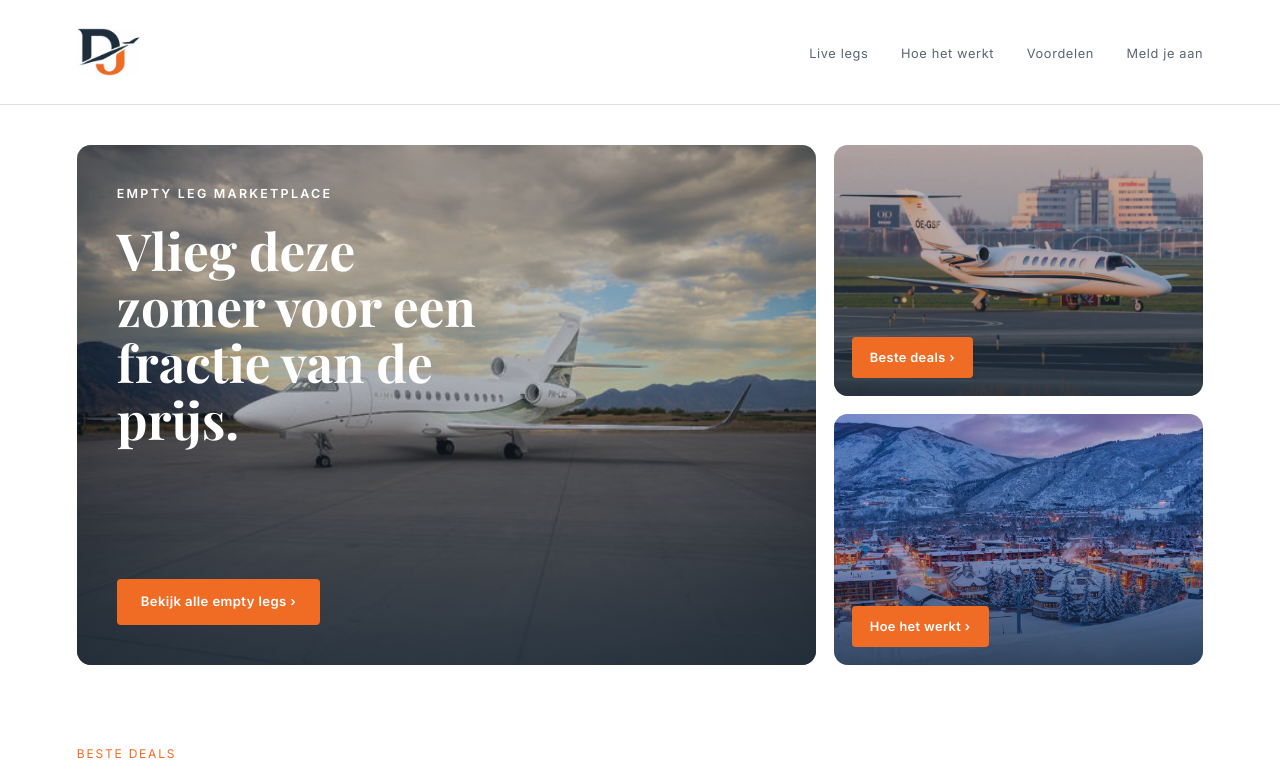
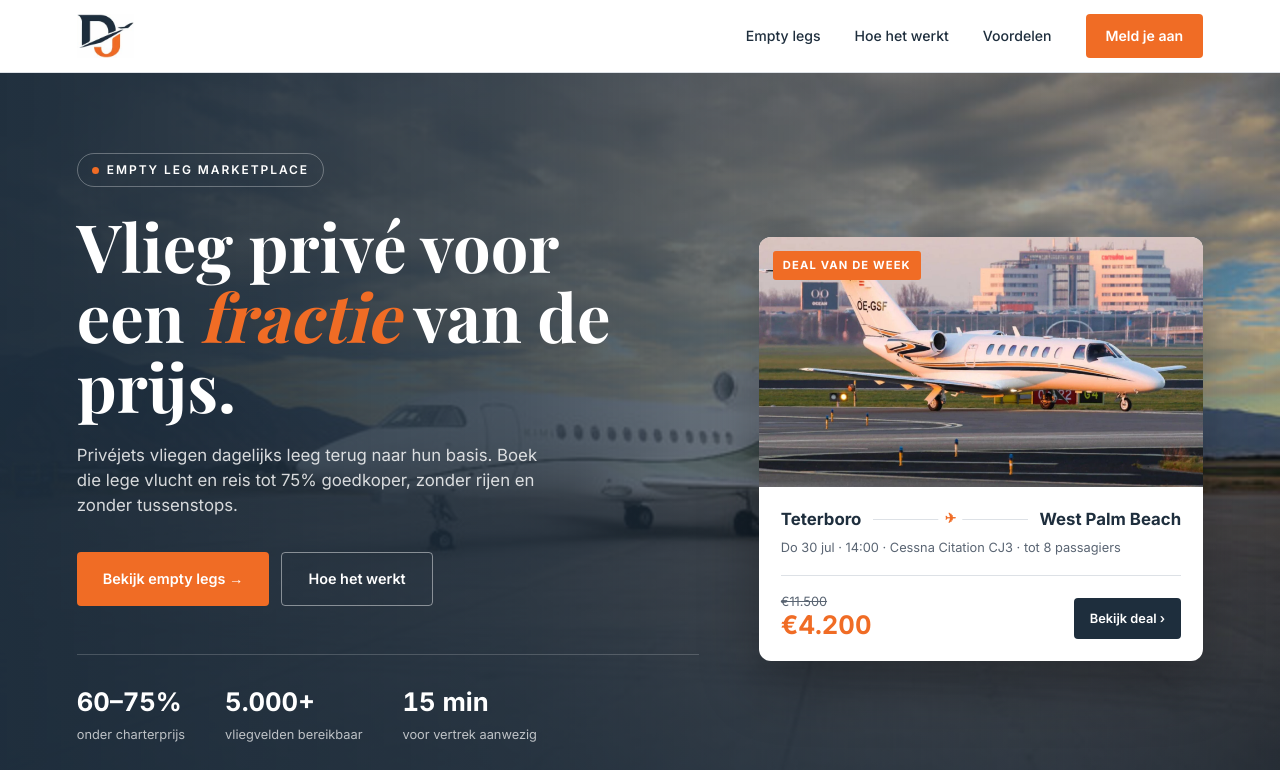
Before and after one commit to thomasmeenderink/testsite, a plain HTML site: page index.html in a window 1280 px wide. Shown: the top 770 px of the page. Drawn offline with nearby package versions, Linux system fonts and the light colour scheme; a web font is replaced by a local one.

Commit message:
Nieuwe hero-sectie en menu
Sticky menu met oranje knop 'Meld je aan' en een uitklapmenu op mobiel. De hero heeft nu een foto over de volle breedte met kop, uitleg, twee knoppen, kerncijfers en een 'deal van de week'-kaart.

```diff
--- a/index.html
+++ b/index.html
@@ -25,7 +25,7 @@
     --radius: 4px;
   }
   *{box-sizing:border-box; margin:0; padding:0;}
-  html{scroll-behavior:smooth;}
+  html{scroll-behavior:smooth; scroll-padding-top: 80px;}
   body{
     background: var(--bg);
     color: var(--text);
@@ -36,73 +36,148 @@
   h1, h2, .serif{ font-family: 'Playfair Display', serif; }
   a{ color: inherit; }
 
+  /* --- menu --- */
   header{
-    position: relative; z-index: 1;
-    padding: 28px 6vw;
+    position: sticky; top: 0; z-index: 50;
+    padding: 14px 6vw;
+    background: rgba(255,255,255,0.94);
+    -webkit-backdrop-filter: blur(10px); backdrop-filter: blur(10px);
     border-bottom: 1px solid var(--panel-line);
   }
   .bar{
     max-width: 1180px; margin: 0 auto;
     display:flex; justify-content: space-between; align-items:center;
   }
-  .logo{
-    display:flex; align-items:center; gap: 12px; text-decoration:none;
-    font-size: 1.3rem; letter-spacing: 0.12em; font-weight: 700; color: var(--navy);
+  .logo{ display:flex; align-items:center; text-decoration:none; }
+  .logo-mark img{ display:block; height: 44px; width:auto; }
+  .menu{ display:flex; align-items:center; gap: 34px; }
+  .menu a{
+    color: var(--navy); text-decoration:none; font-size: 0.88rem; font-weight: 500;
+    position: relative; padding: 6px 0;
   }
-  .logo span{ color: var(--accent); }
-  .logo-mark img{ display:block; height: 48px; width:auto; }
-  nav a{
-    color: var(--text-dim); text-decoration:none; font-size: 0.8rem;
-    letter-spacing: 0.05em; margin-left: 28px;
+  .menu a::after{
+    content:''; position:absolute; left:0; right:0; bottom:0; height:2px;
+    background: var(--accent); transform: scaleX(0); transform-origin: left;
+    transition: transform .2s ease;
   }
-  nav a:hover{ color: var(--accent); }
+  .menu a:hover::after{ transform: scaleX(1); }
+  .menu .menu-cta{
+    background: var(--accent); color: var(--white); font-weight: 600;
+    padding: 11px 20px; border-radius: var(--radius);
+  }
+  .menu .menu-cta::after{ display:none; }
+  .menu .menu-cta:hover{ background: var(--accent-hover); }
+  .menu-toggle{
+    display:none; background: transparent; border: 1px solid var(--panel-line);
+    width: 44px; height: 44px; padding: 0; border-radius: var(--radius);
+    align-items:center; justify-content:center; flex-direction:column; gap: 5px;
+  }
+  .menu-toggle:hover{ background: transparent; border-color: var(--navy); }
+  .menu-toggle span{ display:block; width: 20px; height: 2px; background: var(--navy); transition: transform .2s ease, opacity .2s ease; }
+  header.open .menu-toggle span:nth-child(1){ transform: translateY(7px) rotate(45deg); }
+  header.open .menu-toggle span:nth-child(2){ opacity: 0; }
+  header.open .menu-toggle span:nth-child(3){ transform: translateY(-7px) rotate(-45deg); }
+  @media (max-width: 800px){
+    .menu-toggle{ display:flex; }
+    .menu{
+      display:none; position:absolute; left:0; right:0; top:100%;
+      flex-direction:column; align-items:stretch; gap: 0;
+      background: var(--white); border-bottom: 1px solid var(--panel-line);
+      padding: 8px 6vw 20px;
+    }
+    header.open .menu{ display:flex; }
+    .menu a{ padding: 14px 0; border-bottom: 1px solid var(--panel-line); font-size: 1rem; }
+    .menu a::after{ display:none; }
+    .menu .menu-cta{ margin-top: 16px; text-align:center; border-bottom: none; }
+  }
 
-  .hero-wrap{
-    position: relative; z-index: 1;
-    padding: 5vh 6vw 4vh;
+  /* --- hero --- */
+  .hero{
+    position: relative; overflow: hidden;
+    min-height: min(88vh, 760px);
+    display:flex; align-items:center;
+    padding: 80px 6vw;
+    background: var(--navy);
   }
-  .hero-banner{
-    max-width: 1180px; margin: 0 auto;
-    display:grid; grid-template-columns: 2fr 1fr; gap: 18px;
+  .hero > .hero-bg{ position:absolute; inset:0; width:100%; max-width:none; height:100%; margin:0; object-fit:cover; display:block; }
+  .hero::before{
+    content:''; position:absolute; inset:0; z-index:1;
+    background:
+      linear-gradient(90deg, rgba(30,46,61,0.95) 0%, rgba(30,46,61,0.8) 40%, rgba(30,46,61,0.25) 100%),
+      linear-gradient(0deg, rgba(30,46,61,0.6) 0%, rgba(30,46,61,0) 40%);
   }
-  .hero-main, .hero-tile{
-    position:relative; border-radius: 14px; overflow:hidden;
-    background: var(--panel);
+  .hero-inner{
+    position:relative; z-index:2; width:100%; max-width: 1180px; margin: 0 auto;
+    display:grid; grid-template-columns: 1.4fr 1fr; gap: 60px; align-items:center;
   }
-  .hero-main{ min-height: 520px; }
-  .hero-side{ display:grid; grid-template-rows: 1fr 1fr; gap: 18px; }
-  .hero-tile{ min-height: 251px; }
-  .hero-main img, .hero-tile img{
-    position:absolute; inset:0; width:100%; height:100%; object-fit:cover; display:block;
+  .hero-badge{
+    display:inline-flex; align-items:center; gap: 8px;
+    color: var(--white); font-size: 0.75rem; font-weight: 600; letter-spacing: 0.16em;
+    border: 1px solid rgba(255,255,255,0.3); border-radius: 999px; padding: 7px 14px;
   }
-  .hero-shade{
-    position:absolute; inset:0;
-    background: linear-gradient(180deg, rgba(30,46,61,0.25) 0%, rgba(30,46,61,0.35) 55%, rgba(30,46,61,0.8) 100%);
+  .hero-badge::before{ content:''; width:7px; height:7px; border-radius:50%; background: var(--accent); }
+  .hero h1{
+    font-family:'Playfair Display', serif; font-weight:700; color: var(--white);
+    font-size: clamp(2.4rem, 5.2vw, 4.2rem); line-height:1.05; margin-top: 24px; max-width: 13ch;
   }
-  .hero-main-content{
-    position:relative; z-index:2; height:100%; padding: 40px;
-    display:flex; flex-direction:column; justify-content:space-between;
+  .hero h1 em{ font-style: italic; color: var(--accent); }
+  .hero-lead{ color: rgba(255,255,255,0.82); font-size: 1.05rem; max-width: 46ch; margin-top: 22px; }
+  .hero-actions{ display:flex; gap: 12px; flex-wrap: wrap; margin-top: 34px; }
+  .hero-btn{
+    display:inline-flex; align-items:center; gap: 8px;
+    font-weight:600; font-size: 0.9rem; text-decoration:none;
+    padding: 15px 26px; border-radius: var(--radius);
   }
-  .hero-eyebrow{
-    color: var(--white); font-weight:600; font-size: 0.78rem; letter-spacing: 0.18em; display:block;
+  .hero-btn.primary{ background: var(--accent); color: var(--white); }
+  .hero-btn.primary:hover{ background: var(--accent-hover); }
+  .hero-btn.ghost{ color: var(--white); border: 1px solid rgba(255,255,255,0.45); }
+  .hero-btn.ghost:hover{ border-color: var(--white); background: rgba(255,255,255,0.08); }
+  .hero-stats{
+    display:grid; grid-template-columns: repeat(3, auto); justify-content:start; gap: 40px; margin-top: 48px; padding-top: 28px;
+    border-top: 1px solid rgba(255,255,255,0.18);
   }
-  .hero-main h1{
-    font-family:'Playfair Display', serif; font-weight:700; color:#fff;
-    font-size: clamp(2rem, 4vw, 3.2rem); line-height:1.1; max-width: 11ch; margin-top:18px;
+  .hero-stats strong{ display:block; color: var(--white); font-size: 1.6rem; font-weight: 700; font-variant-numeric: tabular-nums; }
+  .hero-stats span{ color: rgba(255,255,255,0.7); font-size: 0.8rem; }
+
+  .hero-deal{
+    background: var(--white); border-radius: 12px; overflow:hidden;
+    box-shadow: 0 24px 60px rgba(0,0,0,0.3);
   }
-  .hero-pill{
-    display:inline-flex; align-items:center; gap:6px; width:fit-content;
-    font-family:'Inter', sans-serif; font-weight:600; font-size: 0.82rem; letter-spacing: 0.03em;
-    background: var(--accent); color: var(--bg);
-    padding: 13px 24px; border-radius: var(--radius); text-decoration:none;
+  .hero-deal-img{ position:relative; aspect-ratio: 16/9; }
+  .hero-deal-img img{ width:100%; height:100%; object-fit:cover; display:block; }
+  .hero-deal-tag{
+    position:absolute; top: 14px; left: 14px;
+    background: var(--accent); color: var(--white);
+    font-size: 0.7rem; font-weight: 700; letter-spacing: 0.1em;
+    padding: 6px 10px; border-radius: 3px;
   }
-  .hero-pill:hover{ background: var(--accent-hover); }
-  .hero-tile .hero-pill{ position:absolute; left:18px; bottom:18px; z-index:2; padding: 11px 18px; font-size:0.8rem; }
-  @media (max-width: 800px){
-    .hero-banner{ grid-template-columns: 1fr; }
-    .hero-main{ min-height: 340px; }
-    .hero-side{ grid-template-rows: 1fr 1fr; }
-    .hero-tile{ min-height: 180px; }
+  .hero-deal-body{ padding: 20px 22px 22px; }
+  .hero-deal-route{ display:flex; align-items:center; gap: 12px; font-weight: 700; font-size: 1.05rem; }
+  .hero-deal-route .line{ flex:1; height:1px; background: var(--panel-line); position:relative; }
+  .hero-deal-route .line::after{
+    content:'✈'; position:absolute; left:50%; top:50%; transform: translate(-50%,-55%);
+    background: var(--white); color: var(--accent); padding: 0 6px; font-size: 0.85rem;
+  }
+  .hero-deal-meta{ color: var(--text-dim); font-size: 0.8rem; margin-top: 6px; }
+  .hero-deal-foot{
+    display:flex; justify-content:space-between; align-items:flex-end;
+    margin-top: 18px; padding-top: 16px; border-top: 1px solid var(--panel-line);
+  }
+  .hero-deal-foot .old{ color: var(--text-dim); font-size: 0.8rem; text-decoration: line-through; }
+  .hero-deal-foot .now{ color: var(--accent); font-size: 1.6rem; font-weight: 700; line-height: 1.1; font-variant-numeric: tabular-nums; }
+  .hero-deal-foot a{
+    background: var(--navy); color: var(--white); text-decoration:none;
+    font-size: 0.8rem; font-weight: 600; padding: 11px 16px; border-radius: var(--radius);
+  }
+  .hero-deal-foot a:hover{ background: #2b4157; }
+
+  @media (max-width: 900px){
+    .hero{ min-height: auto; padding: 64px 6vw 56px; }
+    .hero::before{ background: linear-gradient(180deg, rgba(30,46,61,0.75) 0%, rgba(30,46,61,0.92) 100%); }
+    .hero-inner{ grid-template-columns: 1fr; gap: 40px; }
+    .hero-stats{ gap: 18px; }
+    .hero-stats strong{ font-size: 1.25rem; }
+    .hero-stats span{ font-size: 0.72rem; }
   }
 
   section{ position: relative; z-index:1; padding: 6vh 6vw; }
@@ -265,47 +340,57 @@
 </style>
 </head>
 <body>
-<header>
+<header id="top">
   <div class="bar">
-    <a href="#" class="logo" aria-label="Home">
+    <a href="#top" class="logo" aria-label="Home">
       <span class="logo-mark"><img src="images/logo.jpg" alt=""></span>
     </a>
-    <nav>
-      <a href="#deals">Live legs</a>
+    <button class="menu-toggle" id="menuToggle" aria-label="Menu" aria-expanded="false" aria-controls="menu">
+      <span></span><span></span><span></span>
+    </button>
+    <nav class="menu" id="menu">
+      <a href="#deals">Empty legs</a>
       <a href="#how">Hoe het werkt</a>
       <a href="#voordelen">Voordelen</a>
-      <a href="#signup">Meld je aan</a>
+      <a href="#signup" class="menu-cta">Meld je aan</a>
     </nav>
   </div>
 </header>
 
-<div class="hero-wrap">
-  <div class="hero-banner">
-    <div class="hero-main">
-      <img src="images/advantage-bereik.jpg" alt="Privéjet op de tarmac">
-      <div class="hero-shade"></div>
-      <div class="hero-main-content">
-        <div>
-          <span class="hero-eyebrow">EMPTY LEG MARKETPLACE</span>
-          <h1>Vlieg deze zomer voor een fractie van de prijs.</h1>
-        </div>
-        <a href="#deals" class="hero-pill">Bekijk alle empty legs ›</a>
+<section class="hero">
+  <img class="hero-bg" src="images/advantage-bereik.jpg" alt="">
+  <div class="hero-inner">
+    <div>
+      <span class="hero-badge">EMPTY LEG MARKETPLACE</span>
+      <h1>Vlieg privé voor een <em>fractie</em> van de prijs.</h1>
+      <p class="hero-lead">Privéjets vliegen dagelijks leeg terug naar hun basis. Boek die lege vlucht en reis tot 75% goedkoper, zonder rijen en zonder tussenstops.</p>
+      <div class="hero-actions">
+        <a href="#deals" class="hero-btn primary">Bekijk empty legs →</a>
+        <a href="#how" class="hero-btn ghost">Hoe het werkt</a>
+      </div>
+      <div class="hero-stats">
+        <div><strong>60–75%</strong><span>onder charterprijs</span></div>
+        <div><strong>5.000+</strong><span>vliegvelden bereikbaar</span></div>
+        <div><strong>15 min</strong><span>voor vertrek aanwezig</span></div>
       </div>
     </div>
-    <div class="hero-side">
-      <div class="hero-tile">
-        <img src="images/jet-citation-cj3.jpg" alt="Beste deals">
-        <div class="hero-shade"></div>
-        <a href="#deals" class="hero-pill">Beste deals ›</a>
+
+    <div class="hero-deal">
+      <div class="hero-deal-img">
+        <img src="images/jet-citation-cj3.jpg" alt="Cessna Citation CJ3">
+        <span class="hero-deal-tag">DEAL VAN DE WEEK</span>
       </div>
-      <div class="hero-tile">
-        <img src="images/route-vannuys-aspen.jpg" alt="Besneeuwde bergen bij Aspen">
-        <div class="hero-shade"></div>
-        <a href="#how" class="hero-pill">Hoe het werkt ›</a>
+      <div class="hero-deal-body">
+        <div class="hero-deal-route"><span>Teterboro</span><span class="line"></span><span>West Palm Beach</span></div>
+        <div class="hero-deal-meta">Do 30 jul · 14:00 · Cessna Citation CJ3 · tot 8 passagiers</div>
+        <div class="hero-deal-foot">
+          <div><div class="old">€11.500</div><div class="now">€4.200</div></div>
+          <a href="#deals">Bekijk deal ›</a>
+        </div>
       </div>
     </div>
   </div>
-</div>
+</section>
 
 <section id="deals">
   <div class="deals-head">
@@ -720,6 +805,17 @@
 
 <script>
   (function(){
+    const header = document.getElementById('top');
+    const toggle = document.getElementById('menuToggle');
+    function setOpen(open){
+      header.classList.toggle('open', open);
+      toggle.setAttribute('aria-expanded', open ? 'true' : 'false');
+    }
+    toggle.addEventListener('click', ()=> setOpen(!header.classList.contains('open')));
+    document.querySelectorAll('#menu a').forEach(a => a.addEventListener('click', ()=> setOpen(false)));
+  })();
+
+  (function(){
     const track = document.getElementById('dealsTrack');
     const prevBtn = document.getElementById('dealsPrev');
     const nextBtn = document.getElementById('dealsNext');
```
